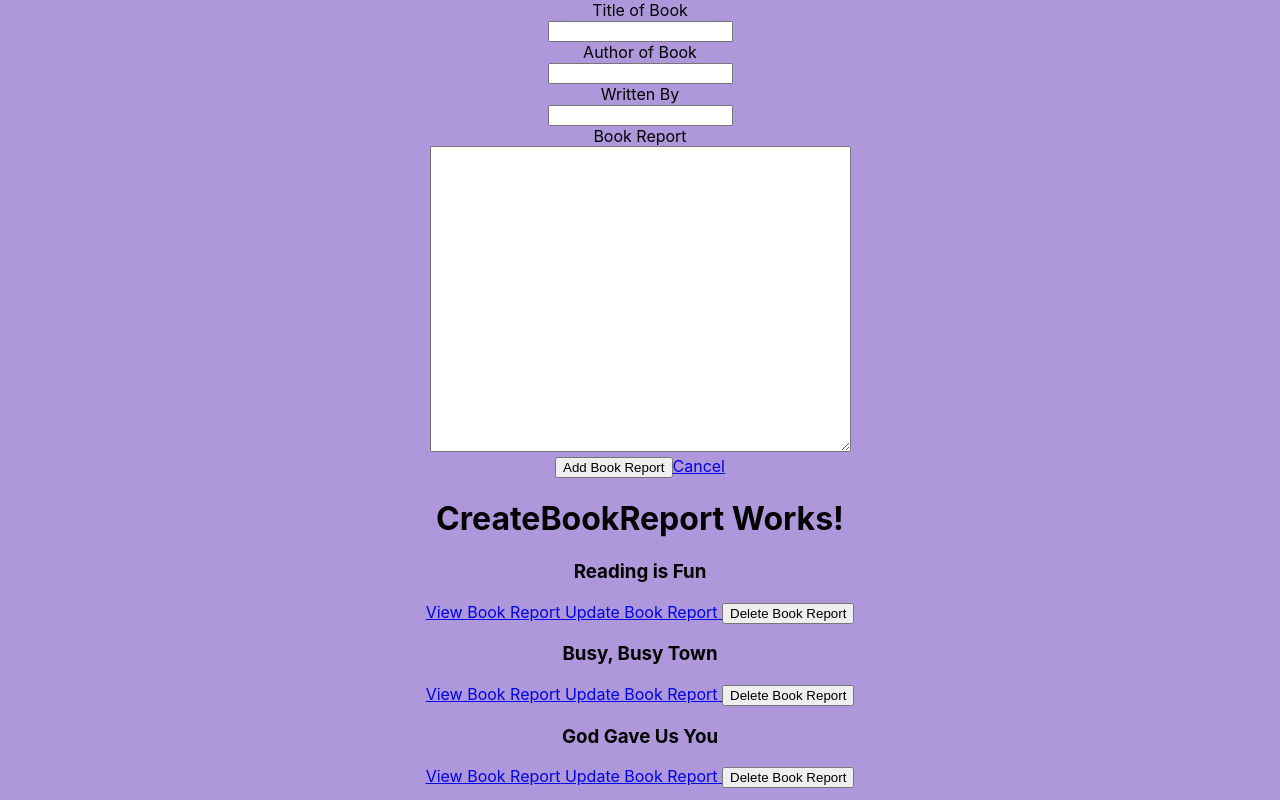
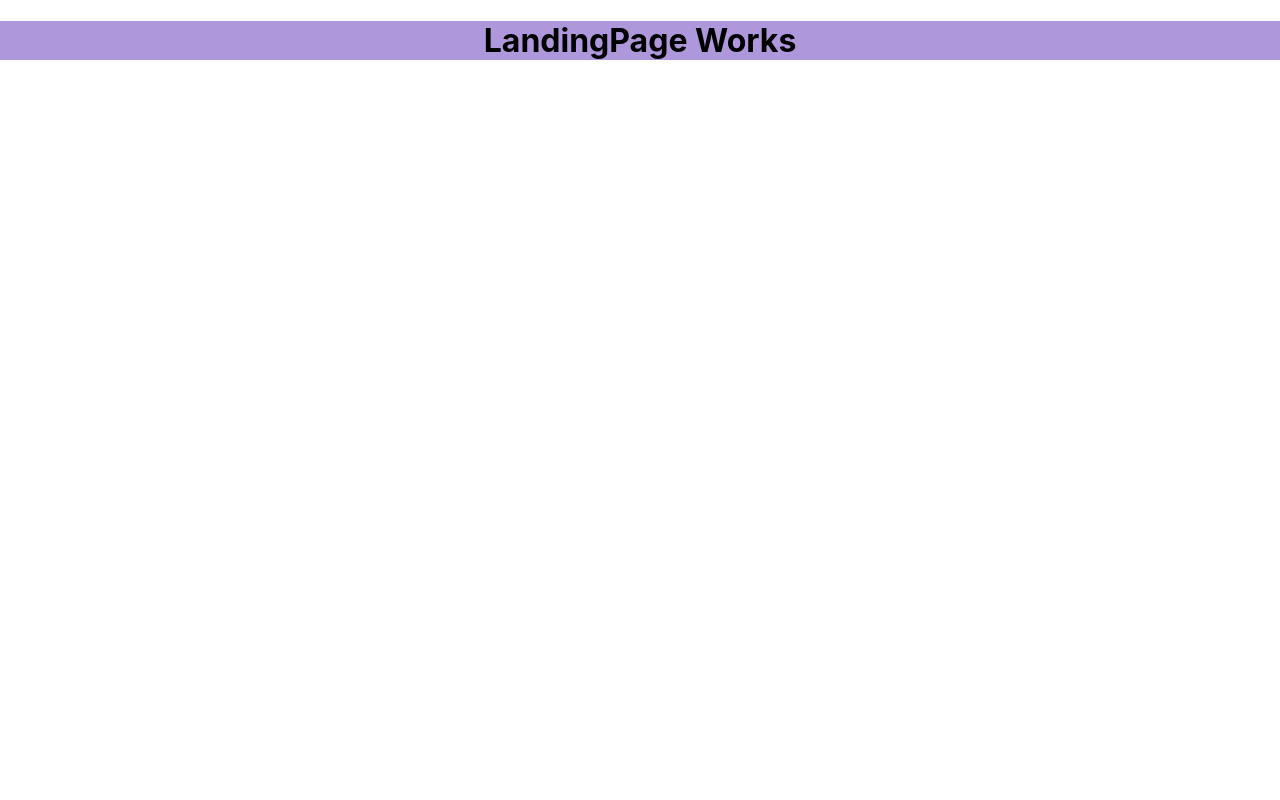
Before and after one commit to bethel-school-of-technology/team-digidames-frontend, a React (Create React App) app in the folder summareasy-react-app/: page / in a window 1280 px wide. Shown: the top 800 px of the page. Built offline with nearby package versions, Linux system fonts and the light colour scheme; data requests are answered from the project's data file.

Commit message:
added LandingPage and route to page

```diff
--- a/summareasy-react-app/src/App.css
+++ b/summareasy-react-app/src/App.css
@@ -16,7 +16,7 @@
 
 .App-header {
   background-color: #282c34;
-  min-height: 100vh;
+  min-height: 5000vh;
   display: flex;
   flex-direction: column;
   align-items: center;
--- a/summareasy-react-app/src/App.js
+++ b/summareasy-react-app/src/App.js
@@ -7,6 +7,7 @@ import OneBookReport from './Components/OneBookReport';
 import { Routes, Route, useNavigate } from "react-router-dom";
 import UpdateBookReport from "./Components/UpdateBookReport";
 import BookReportContext from './UTILS/BookReportContext';
+import LandingPage from './Components/LandingPage';
 
 function App() {
   const [allBookReports, setAllBookReports] = useState([]);
@@ -73,7 +74,7 @@ function App() {
       API.updateBookReport(id, newBookReport).then(res => {
         console.log(res);
         setRefresh({ ...refresh, count: refresh.count + 1 });
-        navigate("/") //this navigates (useNavigat) to homepage ("/") after updating Book Report
+        navigate("/all-book-reports") //this navigates (useNavigat) to homepage ("/") after updating Book Report
       });
     },
 
@@ -81,7 +82,7 @@ function App() {
       API.deleteBookReport(id).then(res => {
         console.log(res);
         setRefresh({ ...refresh, count: refresh.count + 1 });
-        navigate("/") //this navigates (useNavigat) to homepage ("/") after deleting Book Report
+        navigate("/all-book-reports") //this navigates (useNavigat) to homepage ("/") after deleting Book Report
       });
     }
 
@@ -92,8 +93,16 @@ function App() {
     <div className="App">
       <BookReportContext.Provider value={contextObject}>
         <Routes>
+        <Route
+            path="/"
+            exact
+            element={
+              <LandingPage
+                bookReportData={allBookReports} />
+            }
+          />
           <Route
-            path="/"
+            path="/all-book-reports"
             exact
             element={
               <AllBookReports
--- a/summareasy-react-app/src/Components/CreateBookReport/index.js
+++ b/summareasy-react-app/src/Components/CreateBookReport/index.js
@@ -38,7 +38,7 @@ const CreateBookReport = () => {
                 <button className="btn" type="submit">
                     Add Book Report
                 </button>
-                <a href={`/`}>Cancel</a>
+                <a href={`/all-book-reports`}>Cancel</a>
 
 
             </form>
--- /dev/null
+++ b/summareasy-react-app/src/Components/LandingPage/index.js
@@ -0,0 +1,23 @@
+import React from 'react';
+
+
+
+const LandingPage = () => {
+
+    return (
+        <div className="container header">
+           {/* <LandingPage/> */}
+            <div>
+
+                    <h1>LandingPage Works</h1>
+
+                    </div>
+
+            </div>
+
+    );
+};
+
+
+
+export default LandingPage;
--- a/summareasy-react-app/src/Components/OneBookReport/index.js
+++ b/summareasy-react-app/src/Components/OneBookReport/index.js
@@ -36,7 +36,7 @@ const OneBookReport = () => {
             <p>{bookReport.report}</p>
             <button onClick={() => context.handleDelete(bookReport.id)}>Delete Book Report</button>
             <a href={`/update-bookreport/${bookReport.id}`}>Update Book Report</a>
-            <a href={`/`}>Back</a>
+            <a href={`/LandingPage`}>Back</a>
         </div>
     );
 }
--- a/summareasy-react-app/src/Components/UpdateBookReport/index.js
+++ b/summareasy-react-app/src/Components/UpdateBookReport/index.js
@@ -2,7 +2,9 @@ import React from "react";
 import { useParams } from 'react-router-dom'
 import BookReportContext from '../../UTILS/BookReportContext';
 import { useContext } from 'react';
-const UpdateBookReport = ({ }) => {
+
+
+const UpdateBookReport = ({}) => {
 
     let { id } = useParams();
     const context = useContext(BookReportContext);
@@ -40,7 +42,7 @@ const UpdateBookReport = ({ }) => {
                 >
                     Update
                 </button>
-                <a href={`/`}>Back</a>
+                <a href={`/all-book-reports`}>Back</a>
 
 
             </form>
```
